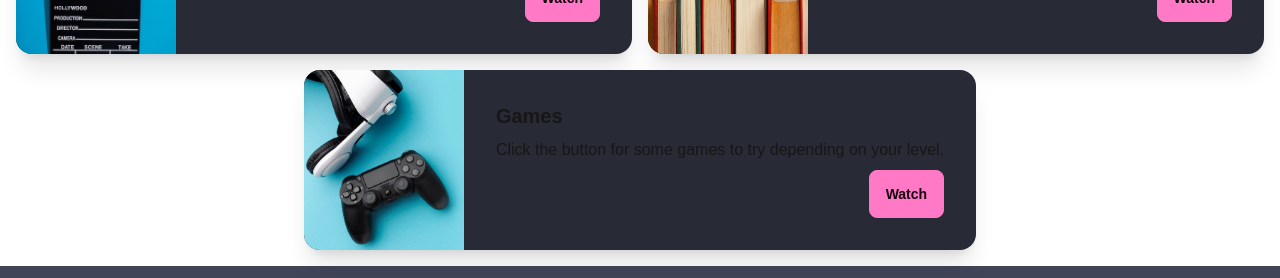
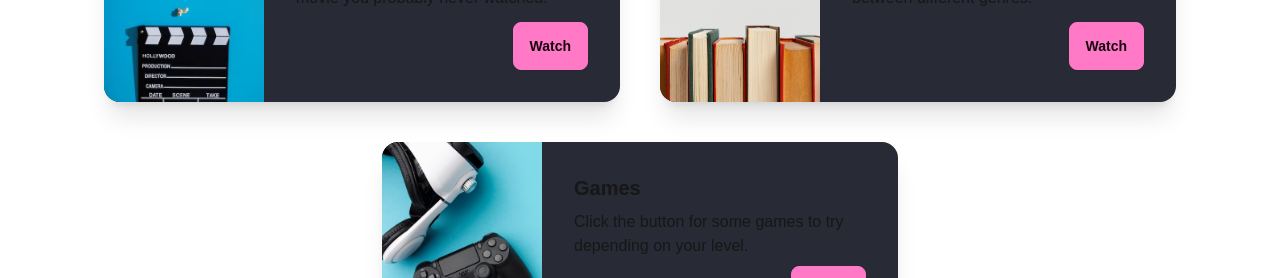
Before and after one commit to SofiaSyntax/ai-site-group-task, a Next.js app: page / in a window 1280 px wide. Shown: the part 842-1120 px from the top of the page. Built offline with nearby package versions, Linux system fonts and the light colour scheme.

Commit message:
games card fixed big screen

```diff
--- a/pages/index.js
+++ b/pages/index.js
@@ -4,7 +4,7 @@ import Image from "next/image";
 
 export default function Home() {
   return (
-    <div>
+    <div >
       <div className="hero bg-center">
         <Image
           className=" max-h-96 sm:max-h-80 md:max-h-96 lg:max-h-160 xl:max-h-192"
@@ -16,7 +16,6 @@ export default function Home() {
           objectPosition="center"
           layout="responsive"
         />
-
         <div className="hero-overlay bg-opacity-60"></div>
         <div className="hero-content text-neutral-content text-center">
           <div className="max-w-md">
@@ -31,13 +30,15 @@ export default function Home() {
           </div>
         </div>
       </div>
-      <div className="md:grid md:grid-cols-2 flex flex-col gap-4 m-4">
+
+      <div className="md:grid md:grid-cols-1 md:w-full max-w-6xl mx-auto">
+        <div className="md:grid md:grid-cols-2 flex flex-col gap-10 p-10 md:mx-auto  md:justify-center">
           <div className="card card-side bg-base-100 shadow-xl ">
             <figure className="flex-shrink-0 w-40 max-h-52">
               <Image
                 className="object-cover min-h-full"
                 src="/images/redvinyle.jpg"
-              alt="Vinyle image"
+                alt="Vinyl image"
                 width={256}
                 height={160}
                 layout="responsive"
@@ -123,7 +124,7 @@ export default function Home() {
               </div>
             </div>
           </div>
-        <div className=" md:col-span-2 md:justify-self-center card card-side bg-base-100 shadow-xl">
+          <div className="md:col-span-2 md:max-w-[516px] md:justify-self-center card card-side bg-base-100 shadow-xl">
             <figure className="flex-shrink-0 w-40 max-h-52">
               <Image
                 className="object-cover min-h-full"
@@ -148,5 +149,6 @@ export default function Home() {
           </div>
         </div>
       </div>
+    </div>
   );
 }
```
Lines whose indentation alone changed are shown as unchanged.
